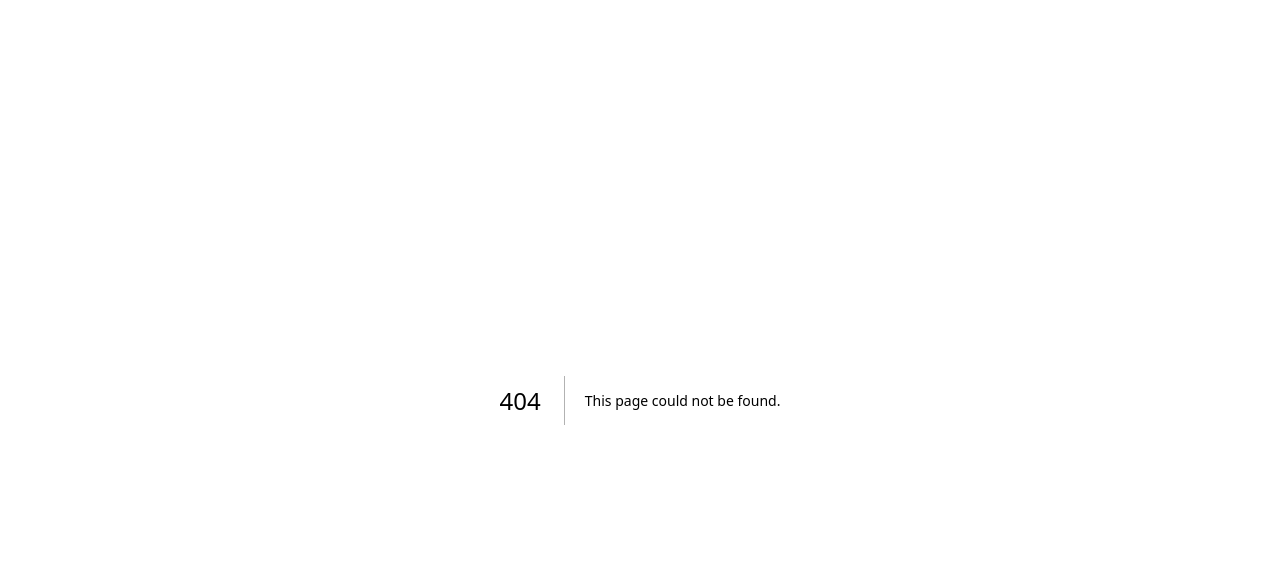
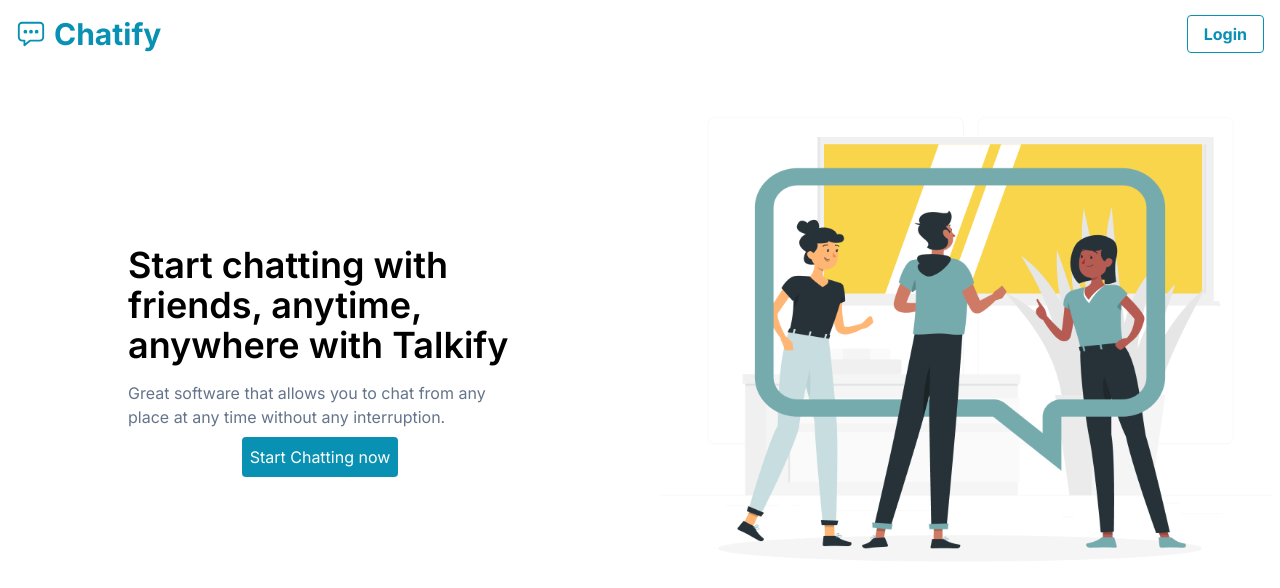
Before and after one commit to rami-mohamed2347/chatify-FE, a Next.js app: page /about in a window 1280 px wide. Before the commit this address had no page. Shown: the top 588 px of the page. Built offline with nearby package versions, Linux system fonts and the light colour scheme.

Commit message:
landing page v1

```diff
--- /dev/null
+++ b/app/about/page.tsx
@@ -0,0 +1,38 @@
+import Link from 'next/link'
+import React from 'react'
+import { IoChatboxEllipsesOutline } from 'react-icons/io5'
+// import { useNavigate } from 'react-router-dom';
+// import { Link } from 'react-router-dom';
+
+export default function LandingPage() {
+  // const navigate=useNavigate();
+  return <>
+  <div className='container m-auto'>
+    <nav className=" py-4">
+  <ul className="flex justify-between items-center px-4">
+    <li className="flex items-center text-3xl">
+      <IoChatboxEllipsesOutline className="text-cyan-600 bg mr-2" />
+      <span className="text-cyan-600 font-bold ">Chatify</span>
+    </li>
+    <li>
+      <Link href={'/'} className="border border-cyan-600 hover:bg-cyan-600 text-cyan-600 hover:text-white font-bold py-2 px-4 rounded">
+        Login
+      </Link>
+    </li>
+  </ul>
+   </nav>
+
+  <main className="grid grid-cols-1 md:grid-cols-2 px-2 gap-4">
+    <div className="flex flex-col  max-w-96 m-auto items-center rounded-md">
+      <h1 className="py-4 text-4xl font-semibold">Start chatting with friends, anytime, anywhere with Talkify </h1>
+    <p className='text-slate-500'>Great software that allows you to chat from any place at any time without any interruption.</p>
+    <Link className='text-white my-2 bg-cyan-600 hover:bg-cyan-900 p-2 rounded' href="/" >Start Chatting now</Link>
+    </div>
+    <div className=" rounded-md">
+      <img src="/images/Group Chat-rafiki 1.png" alt="Chatify" />
+    </div>
+  </main>
+  </div>
+    </>
+
+}
```
Also changed, not shown: public/images/Group Chat-rafiki 1.png (added), public/images/Group_36.png (added).
